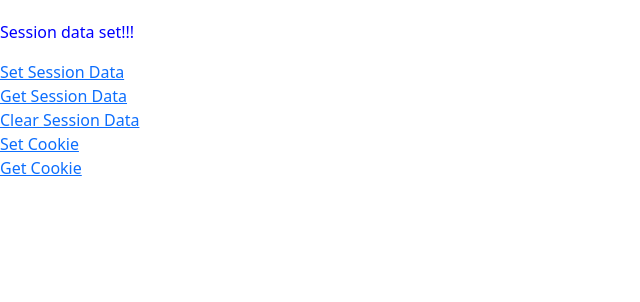
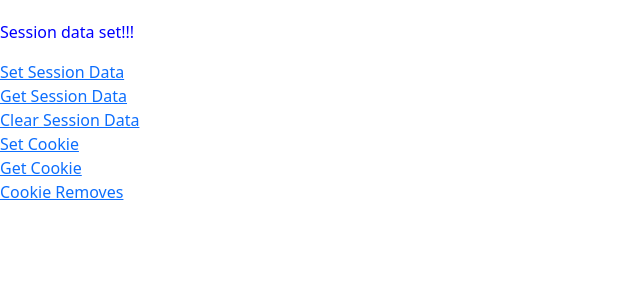
Before and after one commit to Somu60789/learn-flask-simple-application, a Flask app: page /set-data in a window 1280 px wide. Shown: the part 498-800 px from the top of the page, without its empty margins (0-640 px from the left). Run offline with Flask 3, Linux system fonts and the light colour scheme; some libraries are stand-ins or nearby versions.

Commit message:
Hangle remvoe cookie

```diff
--- a/app.py
+++ b/app.py
@@ -190,6 +190,12 @@ def getCookie():
     cookieValue = request.cookies["cookie_name"]
     return render_template("hello.html", message = f"Cookie Value: {cookieValue}")
 
+@app.route("/remove-cookie")
+def removeCookie():
+    response = make_response(render_template("hello.html", message = "Cookie Removed !!!"))
+    response.set_cookie("cookie_name", expires=0)
+    return response
+
 
 if __name__ == '__main__':
     app.run( host='0.0.0.0', port = 8080, debug = True)
--- a/templates/hello.html
+++ b/templates/hello.html
@@ -27,4 +27,5 @@
     <a href = "{{url_for("clearSession")}}">Clear Session Data</a><br>
     <a href = "{{url_for("setCookie")}}">Set Cookie</a><br>
     <a href = "{{url_for("getCookie")}}">Get Cookie</a><br>
+    <a href = "{{url_for("removeCookie")}}">Cookie Removes</a><br>
 {% endblock %}
```
